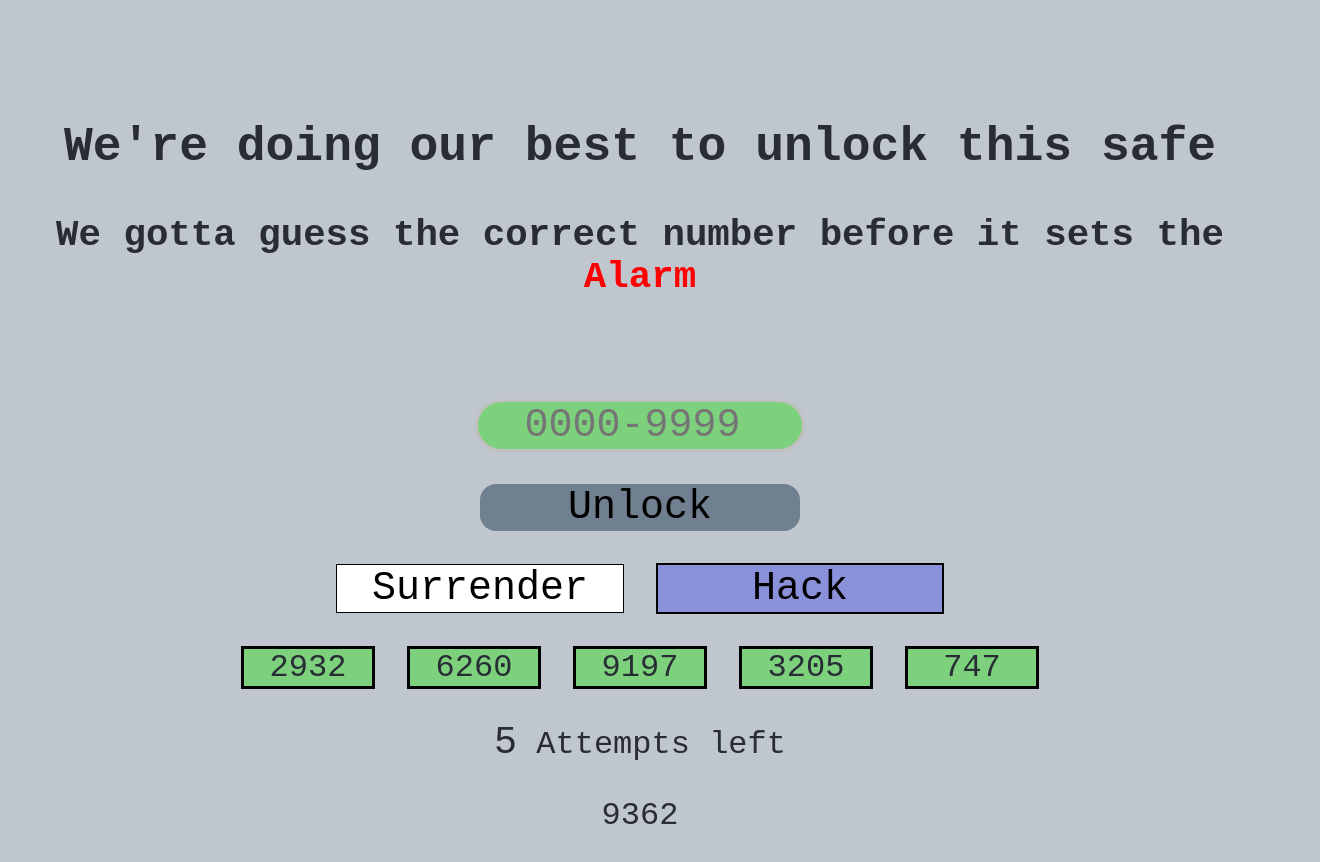
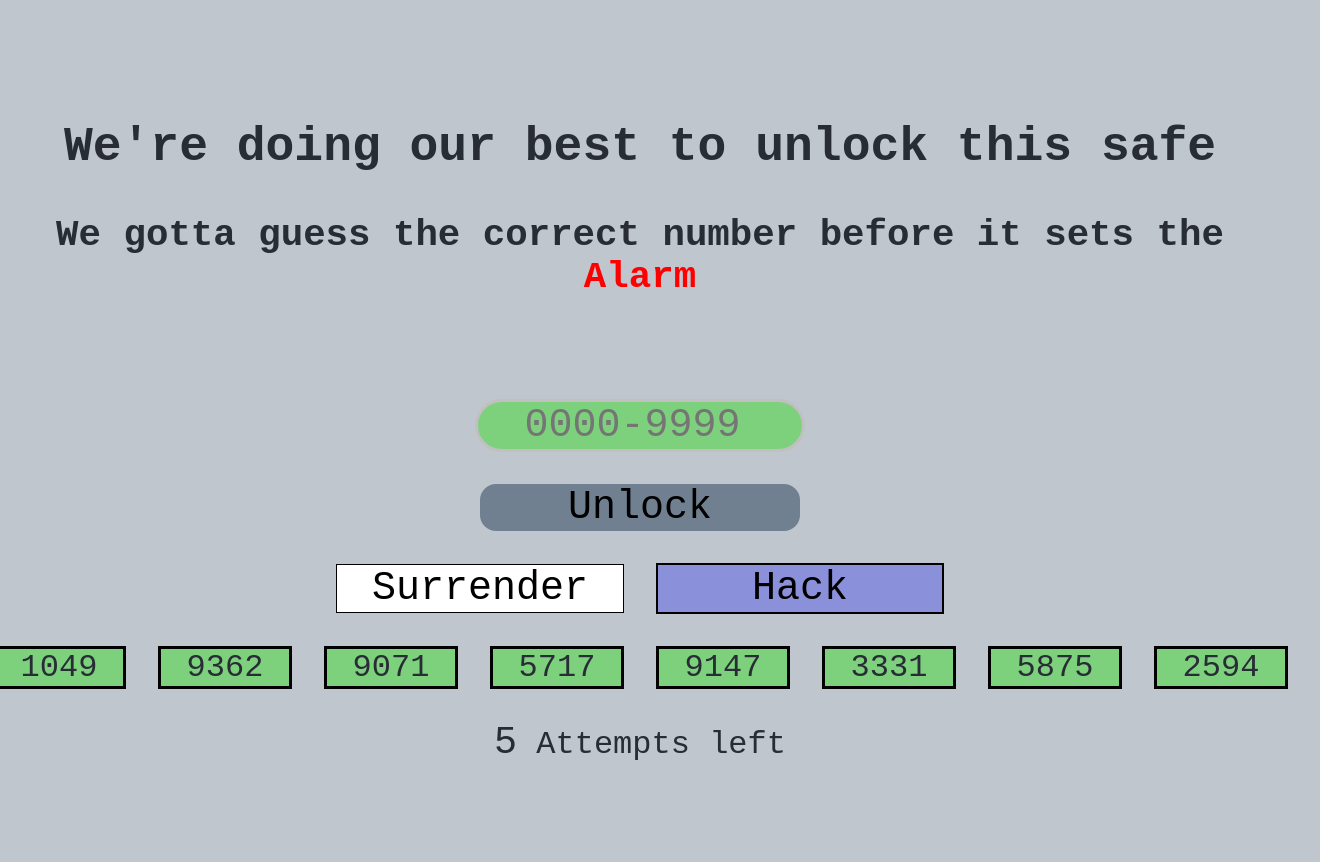
Before and after one commit to msdalmajdi/guessthat, a React (Create React App) app: page / in a window 1280 px wide. Both pictures are taken after a click on the button "Hack". Shown: the top 862 px of the page, 1320 px wide, since content can reach past the window. After the commit the page ends 800 px from the top, so only its background shows below. Built offline with nearby package versions, Linux system fonts and the light colour scheme.

Commit message:
FINISHED the Guess

```diff
--- a/src/App.js
+++ b/src/App.js
@@ -28,9 +28,11 @@ function App() {
         setSituation={setSituation}
         helpy={helpy}
         setHelpy={setHelpy}
+        secretNumber={secretNumber}
+        attempts={attempts}
       />
       <Keepers situation={situation} attempts={attempts} />
-      <p>{secretNumber}</p>
+      <p className="hide">{secretNumber}</p>
     </div>
   );
 }
--- a/src/components/Correctness.js
+++ b/src/components/Correctness.js
@@ -13,12 +13,7 @@ function Correctness({ secretNumber, attempts, lastGuess }) {
   if (attempts === 5) {
     return <></>;
   } else {
-    return (
-      <p>
-        That was Wrong{attempts} ..
-        {lastGuessCorrectness(secretNumber, lastGuess)}
-      </p>
-    );
+    return <p>{lastGuessCorrectness(secretNumber, lastGuess)}</p>;
   }
 }
 export default Correctness;
--- a/src/components/Entry.js
+++ b/src/components/Entry.js
@@ -9,7 +9,7 @@ function Entry({
   setHelpy,
 }) {
   const guess = (theGuess) => {
-    if (theGuess >= 10000 || theGuess < 0) {
+    if (theGuess >= 10000 || theGuess < 0 || theGuess == "") {
       alert("Enter a valid guess");
       return; // we are checking here if the guess is within correct requirements
     }
--- a/src/components/Hacks.js
+++ b/src/components/Hacks.js
@@ -1,18 +1,74 @@
 import OneHack from "./OneHack";
-function Hacks({ helpy, secretNumber }) {
-  const randomHacks = (secretNumber) => {
+function Hacks({ helpy, secretNumber, attempts }) {
+  const random = (min, max) => Math.floor(Math.random() * (max - min)) + min;
+  function shuffle(array) {
+    let currentIndex = array.length,
+      randomIndex;
+
+    // While there remain elements to shuffle.
+    while (currentIndex != 0) {
+      // Pick a remaining element.
+      randomIndex = Math.floor(Math.random() * currentIndex);
+      currentIndex--;
+
+      // And swap it with the current element.
+      [array[currentIndex], array[randomIndex]] = [
+        array[randomIndex],
+        array[currentIndex],
+      ];
+    }
+
+    return array;
+  }
+  const randomHacks = (secretNumber, attempts) => {
     let hacksArray = [];
+    let options = 7;
+    let minG = 0;
+    let maxG = 10000;
 
-    for (let i = 0; i < 5; i++) {
-      hacksArray.push(Math.floor(Math.random() * 10000));
+    switch (attempts) {
+      case 5:
+        break;
+      case 4:
+        minG = secretNumber - 1000;
+        maxG = secretNumber + 1000;
+        options = 6;
+        break;
+      case 3:
+        minG = secretNumber - 1000;
+        maxG = secretNumber + 1000;
+        options = 4;
+        break;
+      case 2:
+        minG = secretNumber - 100;
+        maxG = secretNumber + 100;
+        options = 3;
+        break;
+      case 1:
+        minG = secretNumber - 10;
+        maxG = secretNumber + 10;
+        options = 2;
+        break;
     }
-    let hacksDivs = hacksArray.map((number) => <OneHack number={number} />);
-    return hacksDivs;
+
+    for (let i = 0; i < options; i++) {
+      if (i === 0) {
+        hacksArray.push(secretNumber);
+      }
+      hacksArray.push(random(minG, maxG));
+    }
+
+    let hacksDivs = hacksArray
+      .filter((number) => !(number >= 10000 || number <= 0))
+      .map((number) => <OneHack number={number} />);
+    return shuffle(hacksDivs);
   };
   if (helpy === 0) {
     return <></>;
   } else {
-    return <div className="hacks-nums">{randomHacks(secretNumber)}</div>;
+    return (
+      <div className="hacks-nums">{randomHacks(secretNumber, attempts)}</div>
+    );
   }
 }
 export default Hacks;
--- a/src/components/Helps.js
+++ b/src/components/Helps.js
@@ -1,6 +1,13 @@
 import { useState } from "react";
 import Hacks from "./Hacks";
-function Helps({ situation, setSituation, helpy, setHelpy, secretNumber }) {
+function Helps({
+  situation,
+  setSituation,
+  helpy,
+  setHelpy,
+  secretNumber,
+  attempts,
+}) {
   if (situation == 0) {
     // as the game continues
     return (
@@ -13,7 +20,7 @@ function Helps({ situation, setSituation, helpy, setHelpy, secretNumber }) {
             Hack
           </button>
         </div>
-        <Hacks helpy={helpy} secretNumber={secretNumber} />
+        <Hacks helpy={helpy} secretNumber={secretNumber} attempts={attempts} />
       </div>
     );
   } else {
```
